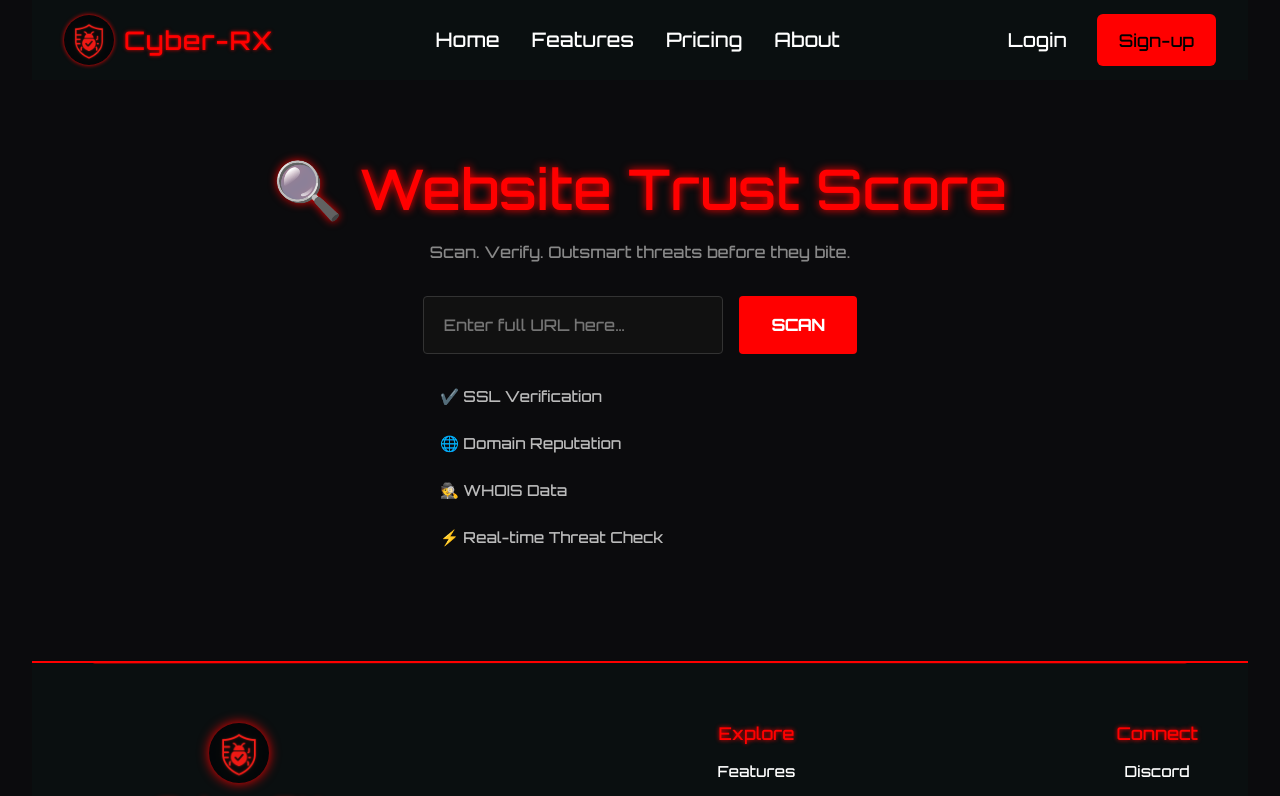
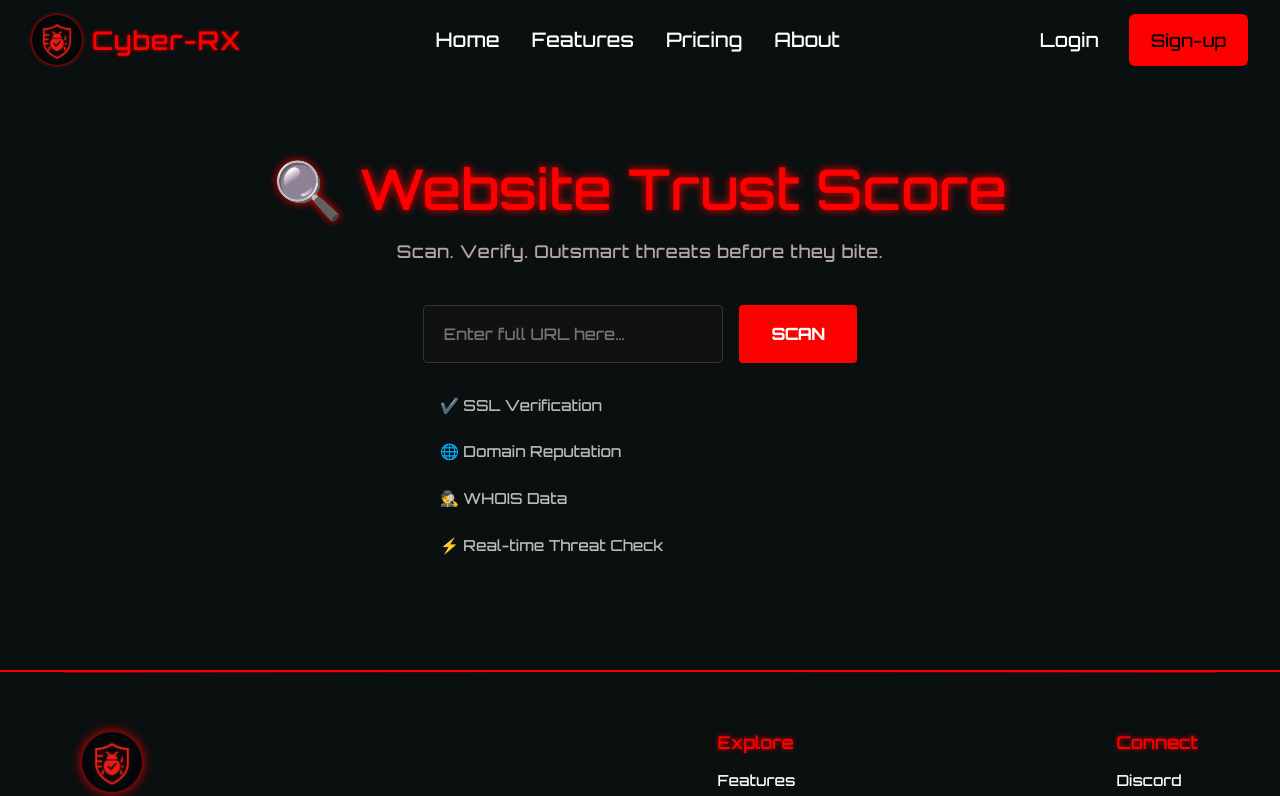
Before and after one commit to Yash40222/CyberRX, a React (Create React App) app: page /TrustScoreChecker in a window 1280 px wide. Shown: the top 796 px of the page. Built offline with nearby package versions, Linux system fonts and the light colour scheme.

Commit message:
CSS improved

```diff
--- a/src/Components/TrustScoreChecker.css
+++ b/src/Components/TrustScoreChecker.css
@@ -1,15 +1,8 @@
-body {
-  background-color: #0b0b0d;
-  font-family: 'Orbitron', monospace;
-  color: #eee;
-  text-align: center;
-  padding: 0 2rem;
-}
-
 .trust-score-container {
-  max-width: 1000px;
+  max-width: 800px;
   margin: 0 auto;
   padding: 75px 1rem 4rem;
+  text-align: center;
 }
 
 /* === HEADINGS === */
@@ -21,10 +14,13 @@ body {
 }
 
 .subtitle {
-  color: #888;
-  padding-top: 10px;
-  margin-bottom: 2rem;
-  font-size: 1rem;
+  color: #aaa;
+  font-size: 1.1rem;
+  margin-top: 1rem;
+  margin-bottom: 2.5rem;
+  letter-spacing: 0.5px;
+  text-shadow: 0 0 4px #ff000020;
+
 }
 
 /* === FORM === */
```
